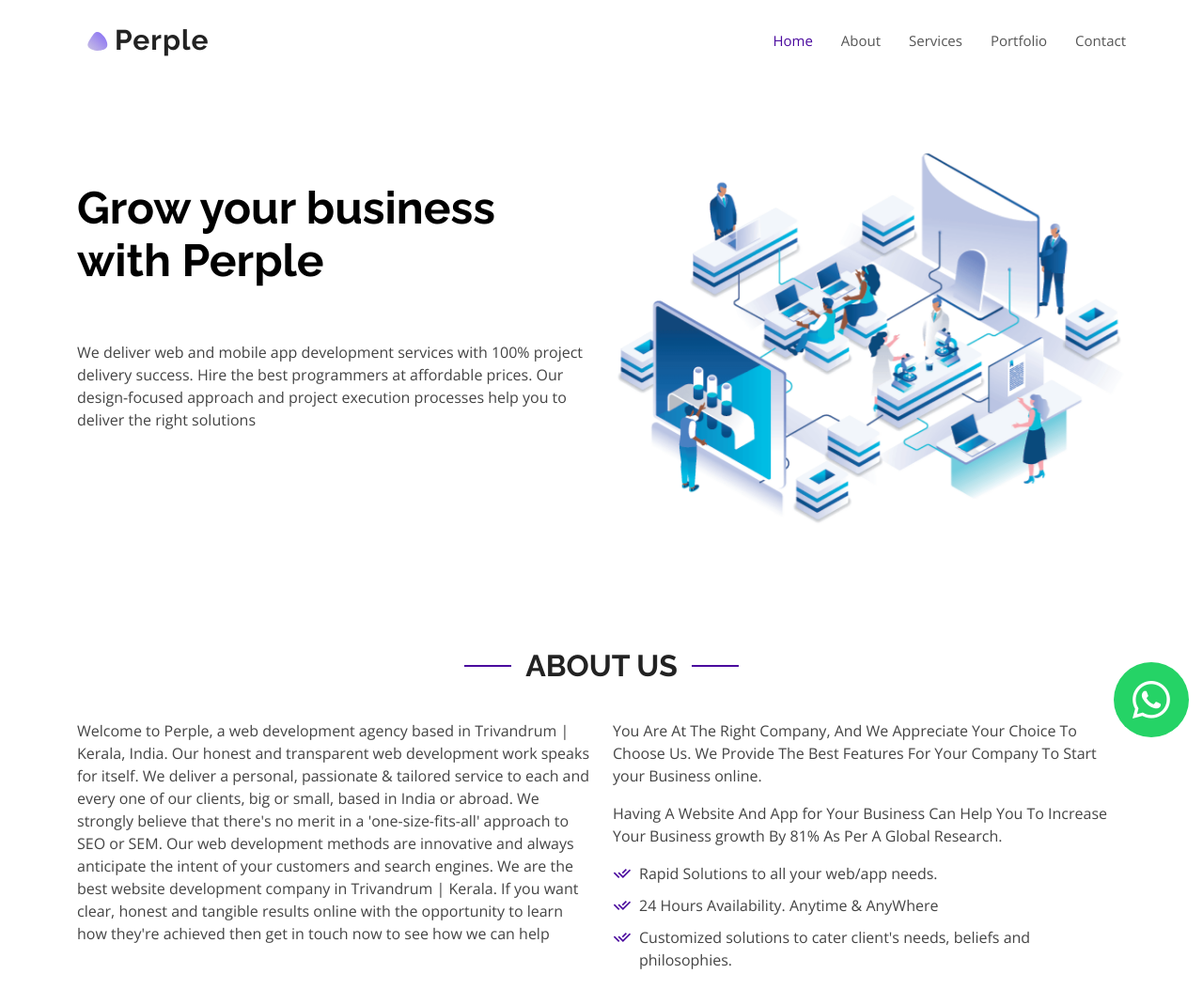
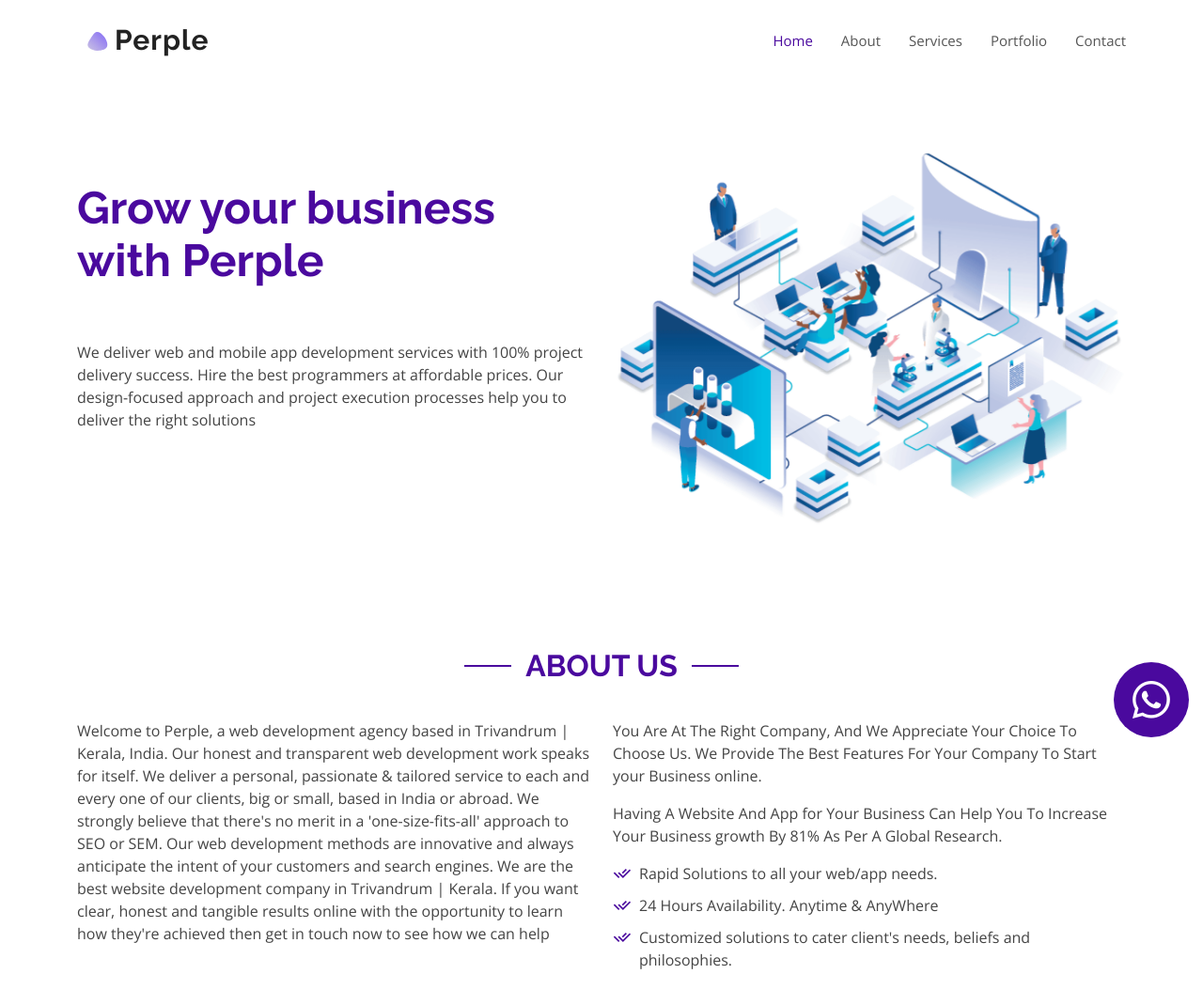
Before and after one commit to elaventa/elaventa.github.io, a plain HTML site: page index.html in a window 1280 px wide. Shown: the top 1053 px of the page at 94% size. Drawn offline with nearby package versions, Linux system fonts and the light colour scheme.

Commit message:
color change

```diff
--- a/assets/css/style.css
+++ b/assets/css/style.css
@@ -37,7 +37,7 @@ h1, h2, h3, h4, h5, h6 {
   right: 15px;
   bottom: 15px;
   z-index: 996;
-  background: 	#25D366;
+  background: 	#4a099e;
   width: 80px;
   height: 80px;
   border-radius: 50%;
@@ -302,7 +302,7 @@ h1, h2, h3, h4, h5, h6 {
   font-size: 48px;
   font-weight: 700;
   line-height: 56px;
-  color: black;
+  color: #4a099e;
 }
 #hero h2 {
   color: #484848;
@@ -409,7 +409,7 @@ section {
   font-weight: bold;
   text-transform: uppercase;
   position: relative;
-  color: #222222;
+  color: #4a099e;
 }
 .section-title h2::before, .section-title h2::after {
   content: "";
```
